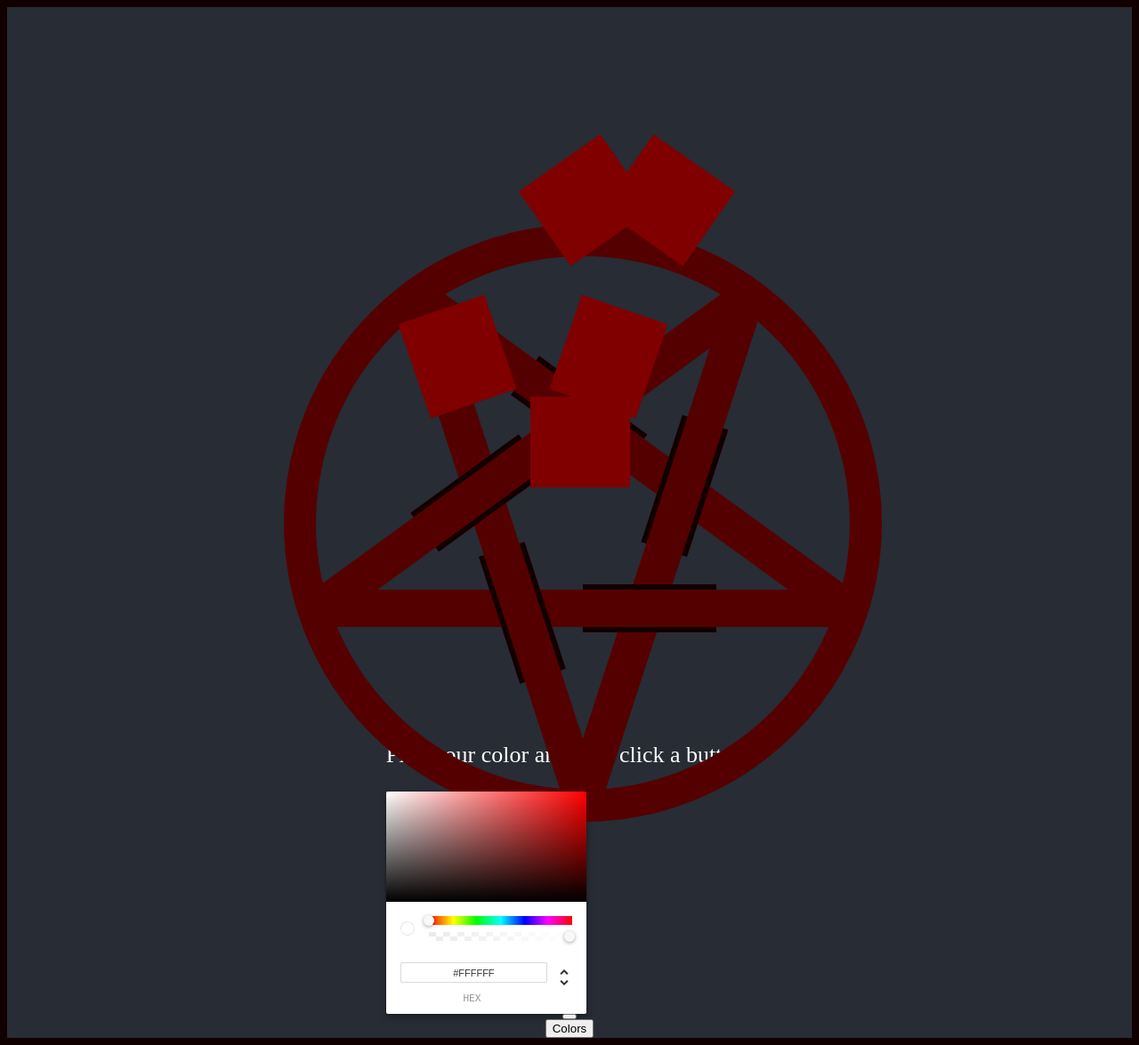
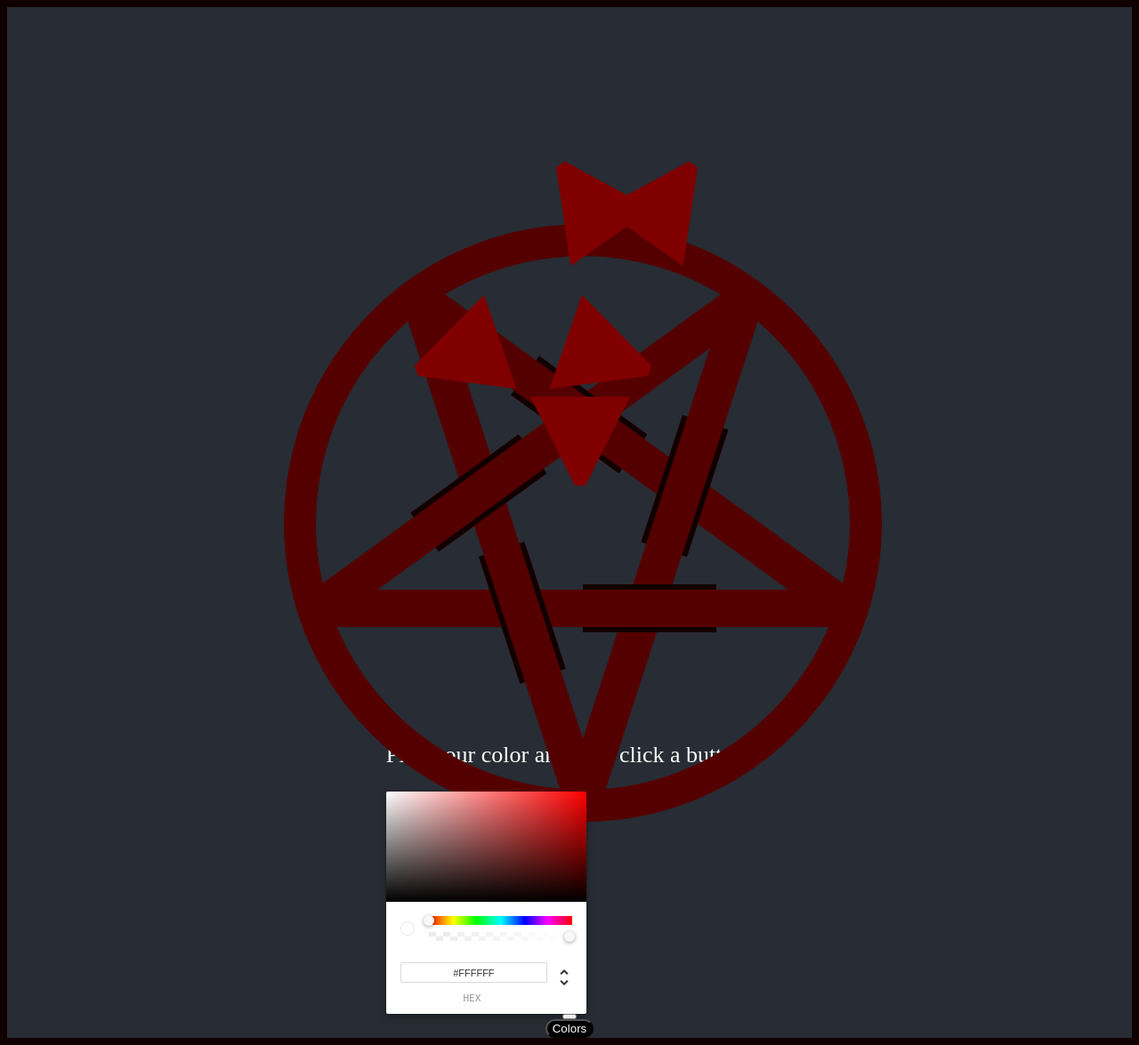
Before and after one commit to jfalconmusik/dnd-fighter, a React (Create React App) app in the folder newDev/simon_says/simon_says/: page / in a window 1280 px wide. Shown: the top 1175 px of the page at 89% size. Built offline with nearby package versions, Linux system fonts and the light colour scheme.

Commit message:
still making color picker

```diff
--- a/newDev/simon_says/simon_says/src/App.js
+++ b/newDev/simon_says/simon_says/src/App.js
@@ -24,22 +24,11 @@ const [colorPickDisplayed, setColorPickDisplayed] = useState(false)
 const [chosenColor, setChosenColor] = useState("#fff")
 
 
-  const [downColor, setDownColor] = useState("maroon");
-  const [downrightColor, setDownrightColor] = useState("maroon");
-  const [downleftColor, setDownleftColor] = useState("maroon");
-  const [toprightColor, setToprightColor] = useState("maroon");
-  const [topleftColor, setTopleftColor] = useState("maroon");
-
-
-
-
-useEffect(() => {
-
+function handleColor(target) {
   if (colorPickDisplayed) {
-
+    target.style.backgroundColor = `${chosenColor}`
   }
-
-}, [colorPickDisplayed])
+}
 
 
 
@@ -120,7 +109,7 @@ useEffect(() => {
       <header className="App-header">
         <div className="shell">
         <div className="base">
-          <div className="circle"></div>
+          <div className="circle" onClick={(e) => {handleColor(e.target)}}></div>
             <div className="bar n0"><li></li></div>
             <div className="bar n1"><li></li></div>
             <div className="bar n2"><li></li></div>
@@ -133,32 +122,27 @@ useEffect(() => {
             <div className="overbar n4"><li></li></div>
           </div>
         </div>
-        <div className="buttonContainer">
+        <div className="buttonContainer" onClick={(e) => {handleColor(e.target)}}>
           <button
             type="button"
             id="downright-arrow"
-            onClick={() => handleClick("downright")}
-            style={{"background-color": downrightColor}}></button>
+            onClick={() => handleClick("downright")}></button>
           <button
             type="button"
             id="downleft-arrow"
-            onClick={() => handleClick("downleft")}
-            style={{"background-color": downleftColor }}></button>
+            onClick={() => handleClick("downleft")}></button>
           <button
             type="button"
             id="down-arrow"
-            onClick={() => handleClick("down")}
-            style={{"background-color": downColor }}></button>
+            onClick={() => handleClick("down")}></button>
           <button
             type="button"
             id="topright-arrow"
-            onClick={() => handleClick("topright")}
-            style={{"background-color": toprightColor }}></button>
+            onClick={() => handleClick("topright")}></button>
           <button
             type="button"
             id="topleft-arrow"
-            onClick={() => handleClick("topleft")}
-            style={{"background-color": topleftColor }}></button>
+            onClick={() => handleClick("topleft")}></button>
         </div>
         <div>
           <div class="modal">
@@ -167,7 +151,7 @@ useEffect(() => {
               <ChromePicker
                 id="color-picker"
                 color={`${chosenColor}`}
-                onChangeComplete={() => setChosenColor(color)}
+                onChangeComplete={() => setChosenColor(color.hex)}
                 style={{"display": `${colorPickDisplayed ? "initial" : "none"}`}}
 
                 />
--- a/newDev/simon_says/simon_says/src/index.css
+++ b/newDev/simon_says/simon_says/src/index.css
@@ -97,6 +97,12 @@ body {
   position: fixed;
 }
 
+#colors {
+  background-color: black;
+  color: white;
+  border-radius: 25px;
+}
+
 .base {
   width: 300px;
   height: 50vh;
```
